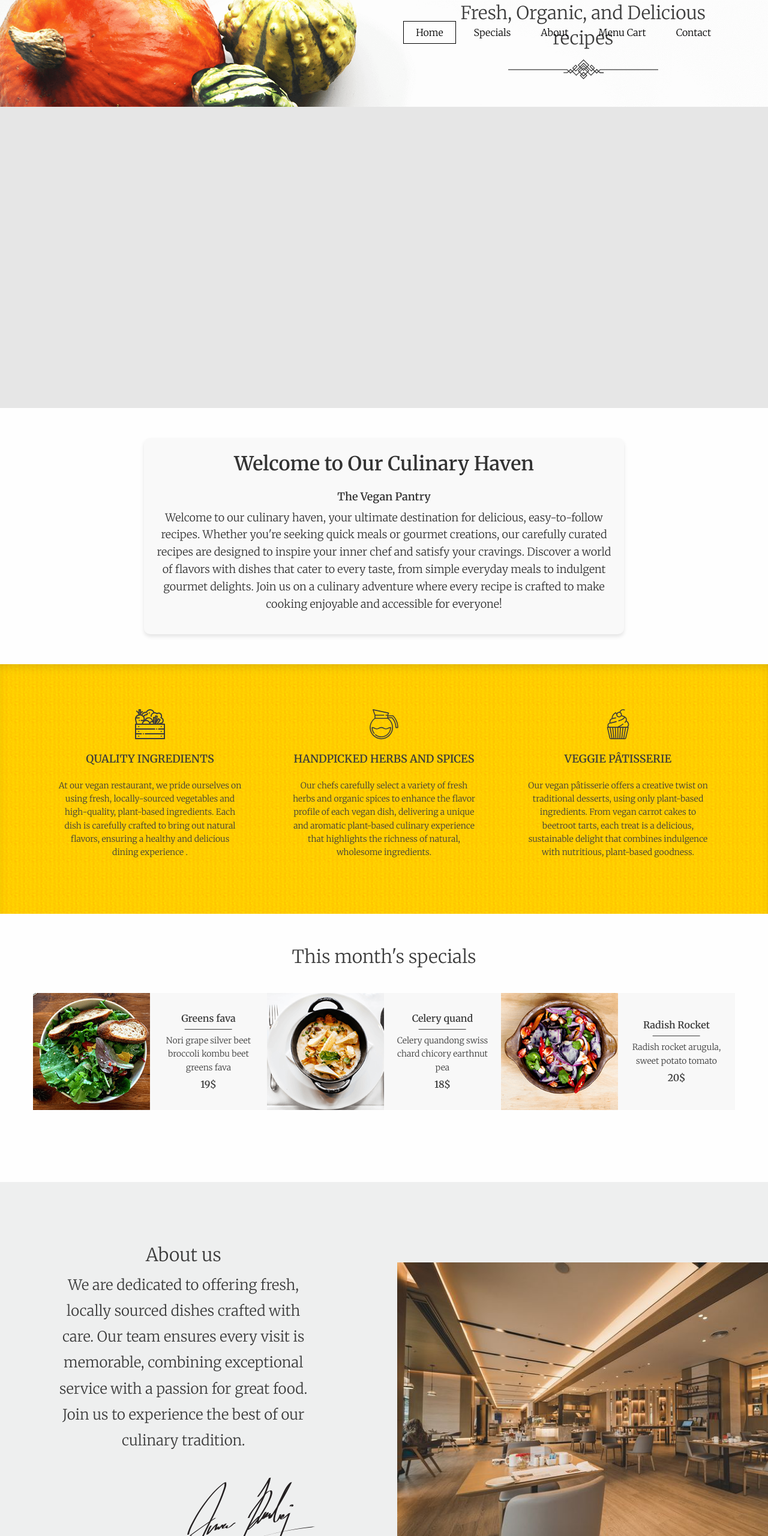
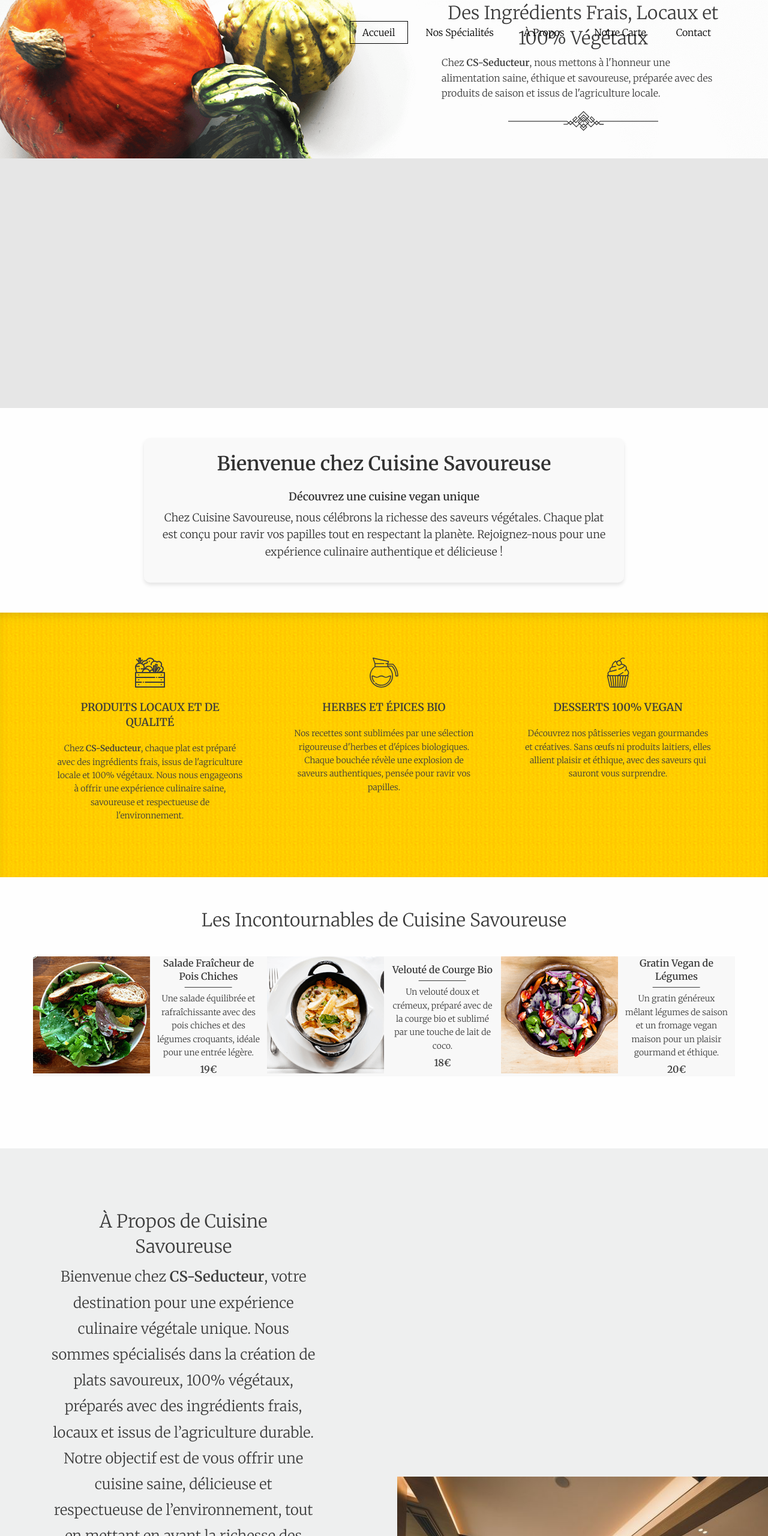
Before and after one commit to ysh4me/projet_seo, a website: page index.html in a window 1280 px wide. Shown: the top 2560 px of the page at 60% size. Drawn offline with nearby package versions, Linux system fonts and the light colour scheme.

Commit message:
mis en place du texte seo

```diff
--- a/index.html
+++ b/index.html
@@ -2,9 +2,12 @@
 <html class="no-js" lang="en">
 <head>
     <meta charset="utf-8">
-    <meta http-equiv="x-ua-compatible" content="Discover our vegan restaurant in Paris, where each dish is carefully prepared with fresh, local, and 100% plant-based ingredients. Enjoy a unique, healthy, and sustainable dining experience with a diverse menu ranging from delicious starters to indulgent desserts. Reserve your table today and savor dishes that combine pleasure and well-being!">
+    <meta http-equiv="x-ua-compatible" content="ie=edge">
     <meta name="viewport" content="width=device-width, initial-scale=1.0">
-    <title>The Vegan Pantry</title>
+    <meta name="description" content="Cuisine Savoureuse - Découvrez notre restaurant vegan, un lieu où les saveurs végétales se mêlent à la créativité culinaire. Savourez des plats délicieux, 100% végétaux, sains et éthiques à Paris.">
+    <meta name="keywords" content="Cuisine Savoureuse, restaurant vegan, cuisine végétale, plats sains, restauration vegan, Paris vegan, alimentation éthique">
+    <meta name="author" content="Cuisine Savoureuse">
+    <title>Cuisine Savoureuse | Restaurant Vegan à Paris</title>
     <link rel="stylesheet" href="css/style.css">
     <link rel="stylesheet" href="css/app.css">
     <link rel="stylesheet" type="text/css" href="https://cdnjs.cloudflare.com/ajax/libs/slick-carousel/1.7.1/slick.css" />
@@ -25,10 +28,10 @@
 
                         <nav id="main-nav" data-animate="menu-in menu-out">
                             <ul class="main-navigation">
-                                <li><a class="m-active" href="#" data-text="Home">Home</a></li>
-                                <li><a class="m-anim" href="#specials-grid" data-text="Specials">Specials</a></li>
-                                <li><a class="m-anim" href="#about-us" data-text="About">About</a></li>
-                                <li><a class="m-anim" href="menu.html" data-text="Menu Cart">Menu Cart</a></li>
+                                <li><a class="m-active" href="#" data-text="Home">Accueil</a></li>
+                                <li><a class="m-anim" href="#specials-grid" data-text="Specials">Nos Spécialités</a></li>
+                                <li><a class="m-anim" href="#about-us" data-text="About">À Propos</a></li>
+                                <li><a class="m-anim" href="menu.html" data-text="Menu Cart">Notre Carte</a></li>
                                 <li><a class="m-anim" href="#contact-us" data-text="Contact">Contact</a></li>
                             </ul>
                         </nav>
@@ -40,7 +43,8 @@
             <div class="a-slide slide1">
                 <div class="container">
                     <div class="bottom-section scroll-reveal" data-origin="right" data-distance="20%">
-                        <h1 class="header-txt">The Vegan Pantry Restaurant  <br> Where Healthy Meets Deliciouse</h1>
+                        <h1 class="header-txt">Cuisine Savoureuse<br>Le Goût des Plantes</h1>
+                        <p class="tagline">Savourez des plats 100% végétaux, éthiques et délicieux à Paris.</p>
 
                         <div class="divider">
                             <?xml version="1.0" encoding="utf-8"?>
@@ -67,7 +71,8 @@
             <div class="a-slide slide2">
                 <div class="container">
                     <div class="bottom-section">
-                        <h1 class="header-txt">Fresh, Organic, and Delicious recipes</h1>
+                        <h1 class="header-txt">Des Ingrédients Frais, Locaux et 100% Végétaux</h1>
+                        <p class="tagline">Chez <strong>CS-Seducteur</strong>, nous mettons à l'honneur une alimentation saine, éthique et savoureuse, préparée avec des produits de saison et issus de l'agriculture locale.</p>
                         <div class="divider">
                             <?xml version="1.0" encoding="utf-8"?>
                             <!-- Generator: Adobe Illustrator 21.1.0, SVG Export Plug-In . SVG Version: 6.00 Build 0)  -->
@@ -93,30 +98,38 @@
 
     </header>
     <div class="slide-description">
-        <h1>Welcome to Our Culinary Haven</h1>
-        <h3><strong>The Vegan Pantry</strong> </h3>
-        <p>Welcome to our culinary haven, your ultimate destination for delicious, easy-to-follow recipes. Whether you're seeking quick meals or gourmet creations, our carefully curated recipes are designed to inspire your inner chef and satisfy your cravings. Discover a world of flavors with dishes that cater to every taste, from simple everyday meals to indulgent gourmet delights. Join us on a culinary adventure where every recipe is crafted to make cooking enjoyable and accessible for everyone!</p>
+        <h1>Bienvenue chez Cuisine Savoureuse</h1>
+        <h3><strong>Découvrez une cuisine vegan unique</strong> </h3>
+        <p>Chez Cuisine Savoureuse, nous célébrons la richesse des saveurs végétales. Chaque plat est conçu pour ravir vos papilles tout en respectant la planète. Rejoignez-nous pour une expérience culinaire authentique et délicieuse !</p>
     </div>
     <section class="category-icons">
         <div class="container">
             <div class="yellow-content">
                 <div class="icon">
-                    <img class="scroll-reveal" data-origin="top" data-distance="20%" src="assets/icon-vege.svg" />
-                    <h3 class="scroll-reveal" data-origin="top" data-distance="20%">Quality Ingredients</h3>
-                    <p class="scroll-reveal" data-distance="0" data-duration="500">At our vegan restaurant, we pride ourselves on using fresh, locally-sourced vegetables and high-quality, plant-based ingredients. Each dish is carefully crafted to bring out natural flavors, ensuring a healthy and delicious dining experience . </p>
+                    <img class="scroll-reveal" data-origin="top" data-distance="20%" src="assets/icon-vege.svg" alt="Icône Produits Frais" />
+                    <h3 class="scroll-reveal" data-origin="top" data-distance="20%">Produits Locaux et de Qualité</h3>
+                    <p class="scroll-reveal" data-distance="0" data-duration="500">
+                        Chez <strong>CS-Seducteur</strong>, chaque plat est préparé avec des ingrédients frais, issus de l'agriculture locale et 100% végétaux.
+                        Nous nous engageons à offrir une expérience culinaire saine, savoureuse et respectueuse de l'environnement.
+                    </p>
                 </div>
                 <div class="icon">
-                    <img class="scroll-reveal" data-origin="top" data-distance="20%" src="assets/icon-coffee.svg" />
-                    <h3 class="scroll-reveal" data-origin="top" data-distance="20%">Handpicked Herbs and Spices</h3>
-                    <p class="scroll-reveal" data-distance="0" data-duration="700">Our chefs carefully select a variety of fresh herbs and organic spices to enhance the flavor profile of each vegan dish, delivering a unique and aromatic plant-based culinary experience that highlights the richness of natural, wholesome ingredients.</p>
+                    <img class="scroll-reveal" data-origin="top" data-distance="20%" src="assets/icon-coffee.svg" alt="Icône Épices Sélectionnées" />
+                    <h3 class="scroll-reveal" data-origin="top" data-distance="20%">Herbes et Épices Bio</h3>
+                    <p class="scroll-reveal" data-distance="0" data-duration="700">
+                        Nos recettes sont sublimées par une sélection rigoureuse d'herbes et d'épices biologiques. Chaque bouchée révèle une explosion de saveurs
+                        authentiques, pensée pour ravir vos papilles.
+                    </p>
                 </div>
                 <div class="icon">
-                    <img class="scroll-reveal" data-origin="top" data-distance="20%" src="assets/icon-sweet.svg" />
-                    <h3 class="scroll-reveal" data-origin="top" data-distance="20%">Veggie Pâtisserie</h3>
-                    <p class="scroll-reveal" data-distance="0" data-duration="900">Our vegan pâtisserie offers a creative twist on traditional desserts, using only plant-based ingredients. From vegan carrot cakes to beetroot tarts, each treat is a delicious, sustainable delight that combines indulgence with nutritious, plant-based goodness.</p>
+                    <img class="scroll-reveal" data-origin="top" data-distance="20%" src="assets/icon-sweet.svg" alt="Icône Pâtisseries Vegan" />
+                    <h3 class="scroll-reveal" data-origin="top" data-distance="20%">Desserts 100% Vegan</h3>
+                    <p class="scroll-reveal" data-distance="0" data-duration="900">
+                        Découvrez nos pâtisseries vegan gourmandes et créatives. Sans œufs ni produits laitiers, elles allient plaisir et éthique, avec des saveurs
+                        qui sauront vous surprendre.
+                    </p>
                 </div>
             </div>
-            <!--.yellow-content-->
         </div>
         <!--.container-->
     </section>
@@ -124,7 +137,7 @@
     <!-- Specials Section -->
 <section id="specials-grid" class="month-specials" data-scroll-reveal="enter from the bottom after 0.9s">
     <div class="container">
-        <h1 class="header-txt">This month's specials</h1>
+        <h1 class="header-txt">Les Incontournables de Cuisine Savoureuse</h1>
         <div class="divider">
             <!-- Divider SVG -->
         </div>
@@ -136,10 +149,10 @@
                     <img src="assets/img/special-1.png" id="special-1-img" />
                 </div>
                 <div class="special-items spec-01">
-                    <h2 class="scroll-reveal" data-origin="top" data-distance="20%">Greens fava</h2>
+                    <h2 class="scroll-reveal" data-origin="top" data-distance="20%">Salade Fraîcheur de Pois Chiches</h2>
                     <span class="line scroll-reveal" data-origin="top" data-distance="20%"></span>
-                    <p class="scroll-reveal" data-origin="bottom" data-distance="30%">Nori grape silver beet broccoli kombu beet greens fava</p>
-                    <span class="scroll-reveal" data-origin="bottom" data-distance="60%">19$</span>
+                    <p class="scroll-reveal" data-origin="bottom" data-distance="30%">Une salade équilibrée et rafraîchissante avec des pois chiches et des légumes croquants, idéale pour une entrée légère.</p>
+                    <span class="scroll-reveal" data-origin="bottom" data-distance="60%">19€</span>
                 </div>
             </div>
 
@@ -149,10 +162,10 @@
                     <img src="assets/img/special-2.png" id="special-2-img" />
                 </div>
                 <div class="special-items spec-02">
-                    <h2 class="scroll-reveal" data-origin="top" data-distance="20%">Celery quand</h2>
+                    <h2 class="scroll-reveal" data-origin="top" data-distance="20%">Velouté de Courge Bio</h2>
                     <span class="line scroll-reveal" data-origin="top" data-distance="20%"></span>
-                    <p class="scroll-reveal" data-origin="bottom" data-distance="30%">Celery quandong swiss chard chicory earthnut pea</p>
-                    <span class="scroll-reveal" data-origin="bottom" data-distance="60%">18$</span>
+                    <p class="scroll-reveal" data-origin="bottom" data-distance="30%">Un velouté doux et crémeux, préparé avec de la courge bio et sublimé par une touche de lait de coco.</p>
+                    <span class="scroll-reveal" data-origin="bottom" data-distance="60%">18€</span>
                 </div>
             </div>
 
@@ -162,10 +175,10 @@
                     <img src="assets/img/special-3.png" id="special-3-img" />
                 </div>
                 <div class="special-items spec-03">
-                    <h2 class="scroll-reveal" data-origin="top" data-distance="20%">Radish Rocket</h2>
+                    <h2 class="scroll-reveal" data-origin="top" data-distance="20%">Gratin Vegan de Légumes</h2>
                     <span class="line scroll-reveal" data-origin="top" data-distance="20%"></span>
-                    <p class="scroll-reveal" data-origin="bottom" data-distance="30%">Radish rocket arugula, sweet potato tomato</p>
-                    <span class="scroll-reveal" data-origin="bottom" data-distance="60%">20$</span>
+                    <p class="scroll-reveal" data-origin="bottom" data-distance="30%">Un gratin généreux mêlant légumes de saison et un fromage vegan maison pour un plaisir gourmand et éthique.</p>
+                    <span class="scroll-reveal" data-origin="bottom" data-distance="60%">20€</span>
                 </div>
             </div>
 
@@ -175,9 +188,9 @@
                     <span class="close" onclick="closeModal('special-1-modal')">&times;</span>
                     <div class="modal-body">
                         <div class="modal-description">
-                            <h2 id="modal-title">Greens Fava</h2>
-                            <p id="modal-description">Nori grape silver beet broccoli kombu beet greens fava bean potato quandong celery.</p>
-                            <p id="modal-price">Price: 19$</p>
+                            <h2 id="modal-title">Salade Fraîcheur de Pois Chiches</h2>
+                            <p id="modal-description">Une salade savoureuse, parfaite pour une entrée légère. Préparée avec des pois chiches et des légumes frais, elle offre un équilibre parfait entre goût et fraîcheur.</p>
+                            <p id="modal-price">Prix : 19€</p>
                         </div>
                         <div class="modal-image">
                             <img id="modal-img" src="" alt="Special Image" style="width: 100%; margin-bottom: 15px;">
@@ -191,9 +204,9 @@
                     <span class="close" onclick="closeModal('special-2-modal')">&times;</span>
                     <div class="modal-body">
                         <div class="modal-description">
-                            <h2 id="modal-title">Celery Quand</h2>
-                            <p id="modal-description">Celery quandong swiss chard chicory earthnut pea.</p>
-                            <p id="modal-price">Price: 18$</p>
+                            <h2 id="modal-title">Velouté de Courge Bio</h2>
+                            <p id="modal-description">Ce velouté crémeux à la courge bio est parfait pour un repas réconfortant. La touche de lait de coco lui confère une douceur unique.</p>
+                            <p id="modal-price">Prix : 18€</p>
                         </div>
                         <div class="modal-image">
                             <img id="modal-img" src="assets/img/special-2.png" alt="Special Image" style="width: 100%; margin-bottom: 15px;">
@@ -207,9 +220,9 @@
                     <span class="close" onclick="closeModal('special-3-modal')">&times;</span>
                     <div class="modal-body">
                         <div class="modal-description">
-                            <h2 id="modal-title">Radish Rocket</h2>
-                            <p id="modal-description">Radish rocket arugula, sweet potato tomato.</p>
-                            <p id="modal-price">Price: 20$</p>
+                            <h2 id="modal-title">Gratin Vegan de Légumes</h2>
+                            <p id="modal-description">Un gratin revisité pour les gourmands vegan, mêlant des légumes frais de saison à une sauce fondante au fromage vegan.</p>
+                            <p id="modal-price">Prix : 20€</p>
                         </div>
                         <div class="modal-image">
                             <img id="modal-img" src="assets/img/special-3.png" alt="Special Image" style="width: 100%; margin-bottom: 15px;">
@@ -244,9 +257,18 @@
     <section id="about-us" class="about">
         <div class="container">
             <div class="about-content">
-                <h1 class="header-txt scroll-reveal">About us</h1>
+                <h1 class="header-txt scroll-reveal">À Propos de Cuisine Savoureuse</h1>
                 <!--.divider-->
-                <p class="scroll-reveal" data-origin="top" data-distance="10%">We are dedicated to offering fresh, locally sourced dishes crafted with care. Our team ensures every visit is memorable, combining exceptional service with a passion for great food. Join us to experience the best of our culinary tradition.</p>
+                <p class="scroll-reveal" data-origin="top" data-distance="10%">
+                    Bienvenue chez <strong>CS-Seducteur</strong>, votre destination pour une expérience culinaire végétale unique.
+                    Nous sommes spécialisés dans la création de plats savoureux, 100% végétaux, préparés avec des ingrédients frais,
+                    locaux et issus de l’agriculture durable. Notre objectif est de vous offrir une cuisine saine, délicieuse et respectueuse de l’environnement,
+                    tout en mettant en avant la richesse des saveurs végétales. Rejoignez-nous pour découvrir une fusion parfaite entre créativité, goût et bien-être.
+                </p>
+                <p class="scroll-reveal" data-origin="top" data-distance="10%">
+                    Chaque plat de <strong>Cuisine Savoureuse</strong> est conçu avec soin pour ravir vos papilles et sublimer les produits naturels.
+                    Que ce soit pour un déjeuner entre amis, un dîner en amoureux ou une découverte gastronomique, nous nous engageons à rendre votre visite inoubliable.
+                </p>
                 <img class="signature scroll-reveal" data-origin="right" data-distance="20%" src="assets/signature.png" />
             </div>
         </div>
@@ -255,13 +277,14 @@
     <!-- Customer Reviews Section -->
     <section id="customer-reviews-home">
         <div class="container">
-            <h1>What Our Guests Are Saying</h1>
+            <h1>Ce Que Disent Nos Clients</h1>
 
             <div class="review">
                 <div class="review-profile">
                     <img src="assets/profile1.jpg" alt="Jane D." class="profile-img">
                     <div class="review-text">
-                        <p>"A wonderful experience! The food was fresh and delicious, and the ambiance was perfect for a cozy dinner. Highly recommend the beetroot tart!"</p>
+                        <p>"Une expérience exceptionnelle ! Les plats étaient frais et délicieux, et l’ambiance idéale pour un dîner convivial.
+                        Mention spéciale pour la tarte aux betteraves, une pure merveille !"</p>
                         <p>- Jane D., Paris</p>
                     </div>
                 </div>
@@ -271,13 +294,14 @@
                 <div class="review-profile">
                     <img src="assets/profile2.jpg" alt="Mark T." class="profile-img">
                     <div class="review-text">
-                        <p>"I love the creative vegan options! The staff was friendly and the reservation system was easy to use. Will definitely be back!"</p>
+                        <p>"J'adore les options créatives de Cuisine Savoureuse ! Le personnel est accueillant et la réservation est super simple.
+                        Je reviendrai sans hésiter pour goûter à d'autres spécialités vegan !"</p>
                         <p>- Mark T., Paris</p>
                     </div>
                 </div>
             </div>
 
-            <a href="#contact-us" class="btn">Leave Your Review</a>
+            <a href="#contact-us" class="btn">Laissez Votre Avis</a>
         </div>
     </section>
 
@@ -285,7 +309,7 @@
     <footer id="contact-us">
         <div class="container">
             <div class="footer-content">
-                <h1 class="header-txt scroll-reveal">Contact</h1>
+                <h1 class="header-txt scroll-reveal">Contactez Cuisine Savoureuse</h1>
                 <div class="divider scroll-reveal">
                     <?xml version="1.0" encoding="utf-8"?>
                     <!-- Generator: Adobe Illustrator 21.1.0, SVG Export Plug-In . SVG Version: 6.00 Build 0)  -->
@@ -305,25 +329,24 @@
                 <!--.divider-->
                 <div class="contact-info scroll-reveal">
                     <div class="info-address">
-                        <h3>Veggie</h3>
-                        <p>123 Rue de la Vegan,<br>75000 Paris, France</p>
-                        <h3>Opening Hours</h3>
-                        <p>Monday to Friday: 11:00 AM - 9:00 PM <br>
-                        Saturday & Sunday: 10:00 AM - 10:00 PM</p>
+                        <h3>Adresse</h3>
+                        <p>123 Rue des Délices Végétales,<br>75000 Paris, France</p>
+                        <h3>Horaires d'ouverture</h3>
+                        <p>Du lundi au vendredi : 11h - 21h<br>Samedi & dimanche : 10h - 22h</p>
                     </div>
                     <div class="reservations">
-                        <h3>Reservations</h3>
-                        <p>reservations@vegggie.com<br>+48 202-555-0114</p>
+                        <h3>Réservations</h3>
+                        <p>Email : reservations@cs-savoureux.com<br>Téléphone : +33 1 23 45 67 89</p>
                     </div>
                 </div>
                 <!--.contact-info-->
                 <div class="contact-form scroll-reveal" data-origin="bottom" data-distance="20%">
-                    <h3>Contact us</h3>
+                    <h3>Envoyez-nous un message</h3>
                     <form>
                         <input type="text" name="name" placeholder="Name">
                         <input type="email" name="email" placeholder="Email">
                         <textarea placeholder="Message"></textarea>
-                        <button class="send-form">Send</button>
+                        <button class="send-form">Envoyer</button>
                     </form>
                 </div>
                 <!--.contact-form-->
@@ -350,7 +373,7 @@
                 <!--.social-icons-->
             </div>
             <!--.footer-content-->
-            <p class="copy-info">Copyright 2017</p>
+            <p class="copy-info">© 2025 Cuisine Savoureuse. Tous droits réservés.</p>
         </div>
         <!--.container-->
     </footer>
```
